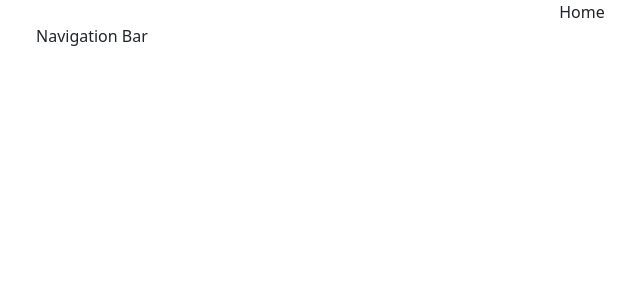
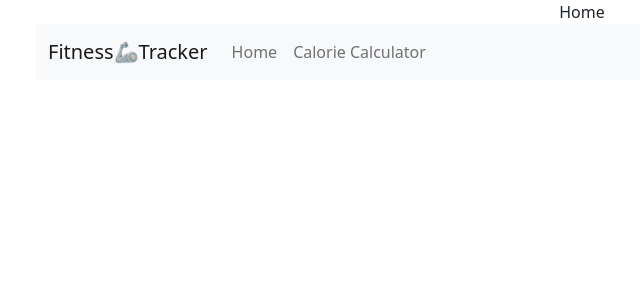
Before and after one commit to Arun3sh/fitnesstracker, a React (Create React App) app: page / in a window 1280 px wide. Shown: the top 300 px of the page, without its empty margins (58-698 px from the left). Built offline with nearby package versions, Linux system fonts and the light colour scheme.

Commit message:
Navbar added

```diff
--- a/src/components/Navigationbar.js
+++ b/src/components/Navigationbar.js
@@ -1,7 +1,22 @@
+import Container from "react-bootstrap/Container";
+import Nav from "react-bootstrap/Nav";
+import Navbar from "react-bootstrap/Navbar";
+
 function Navigationbar() {
   return (
     <div className="container-sm nav-container">
-      <div className="container-sm nav-wrapper">Navigation Bar</div>
+      <div className="container-sm nav-wrapper">
+        <Navbar bg="light" expand="lg">
+          <Container>
+            <Navbar.Brand href="#home">Fitness🦾Tracker</Navbar.Brand>
+            <Navbar.Toggle aria-controls="basic-navbar-nav" />
+            <Nav className="me-auto">
+              <Nav.Link href="#home">Home</Nav.Link>
+              <Nav.Link href="#link">Calorie Calculator</Nav.Link>
+            </Nav>
+          </Container>
+        </Navbar>
+      </div>
     </div>
   );
 }
```
